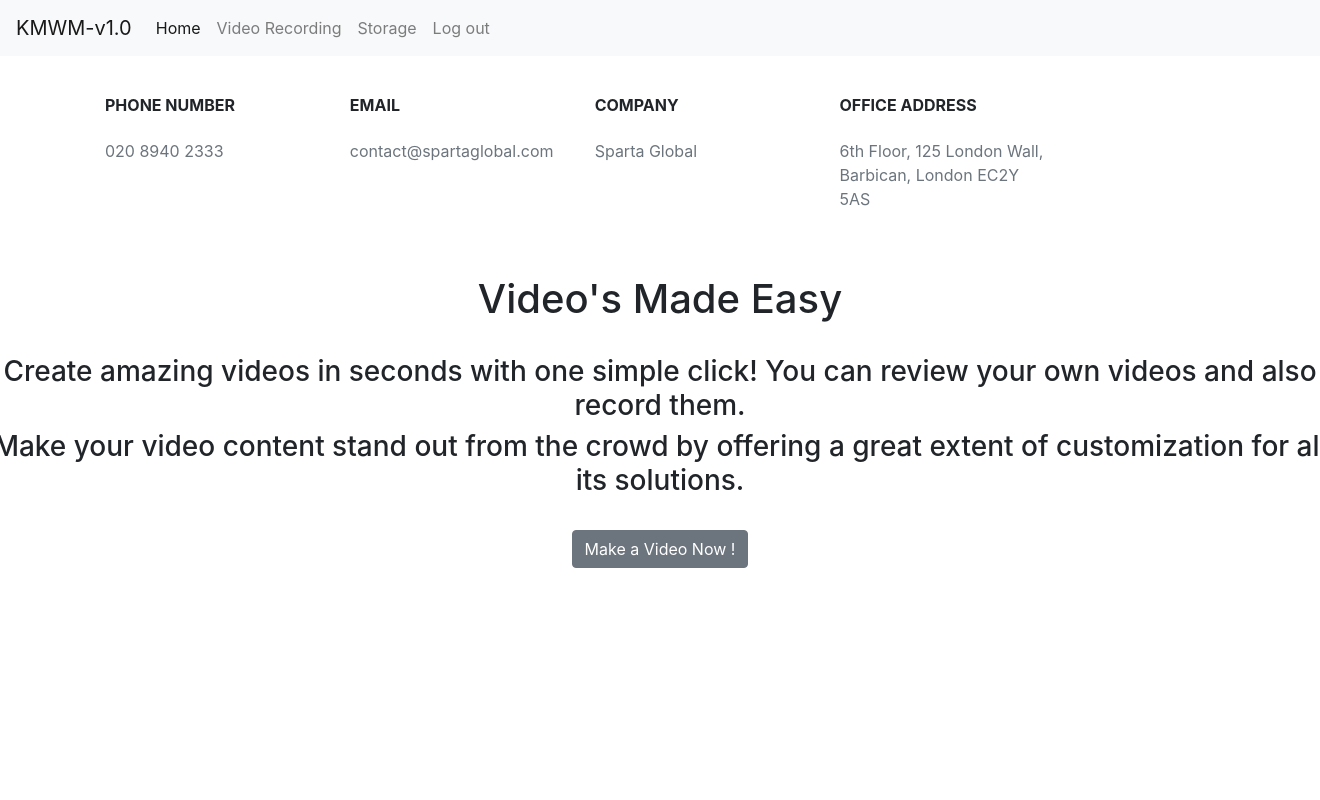
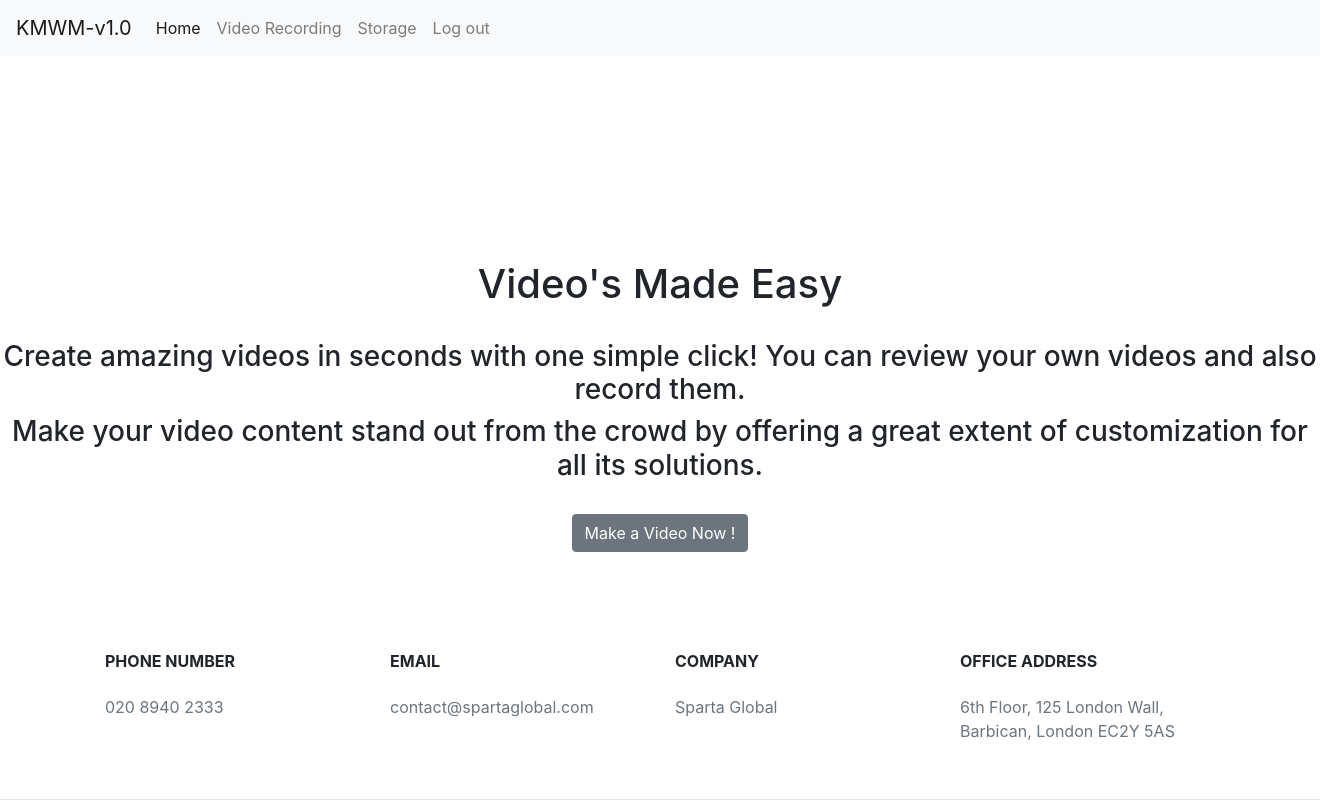
Before and after one commit to Benedek4000/eng130_week4_project, a Flask app: template frontend/templates/home.html in a window 1320 px wide; the page is wider, and only the part inside the window is pictured. Run offline with Flask 2, Linux system fonts and the light colour scheme; the template is opened without the code that fills it, so the values that code supplies are empty; some libraries are stand-ins or nearby versions.

Commit message:
finished footer and updated main page

```diff
--- a/frontend/app.py
+++ b/frontend/app.py
@@ -1,21 +1,19 @@
 from flask import Flask, render_template, request, redirect, url_for
 app = Flask(__name__)
 
+
 @app.route('/')
-def index():
-    return "Welcome to the home page!"
-
-@app.route('/home')
 def home():
     return render_template('home.html')
 
 
-@app.route('/login', methods=['GET','POST'])
+@app.route('/login', methods=['GET', 'POST'])
 def login():
     if request.method == 'POST':
         return 'welcome to practice page'
     else:
         return render_template('login.html')
+
 
 @app.route('/videoplayer')
 def player():
@@ -32,6 +30,5 @@ def storage():
     return "This is the Storage page"
 
 
-
 if __name__ == '__main__':
     app.run(debug=True)
--- a/frontend/templates/home.html
+++ b/frontend/templates/home.html
@@ -2,7 +2,7 @@
 
 {% block body %}
     <body class="d-flex flex-column h-100">
-        <div class="row h-100 justify-content-center align-items-center">
+        <div class="d-flex align-items-center justify-content-center" style="height: 700px">
             <div class="row">
                 <div class="col text-center">
                     <h1>Video's Made Easy</h1>
--- a/frontend/templates/navbar.html
+++ b/frontend/templates/navbar.html
@@ -35,8 +35,8 @@
         </div>
       </nav>
 
-
-      <footer class="navbar navbar-fixed-bottom bg-white">
+    <div class="fixed-bottom">
+      <footer class="bg-grey">
         <div class="container py-3">
           <div class="row py-3">
 
@@ -67,6 +67,7 @@
         <hr class="p-0 m-0 b-0">
 
       </footer>
+    </div>
     {% block body %} {% endblock %}
 
 
```
